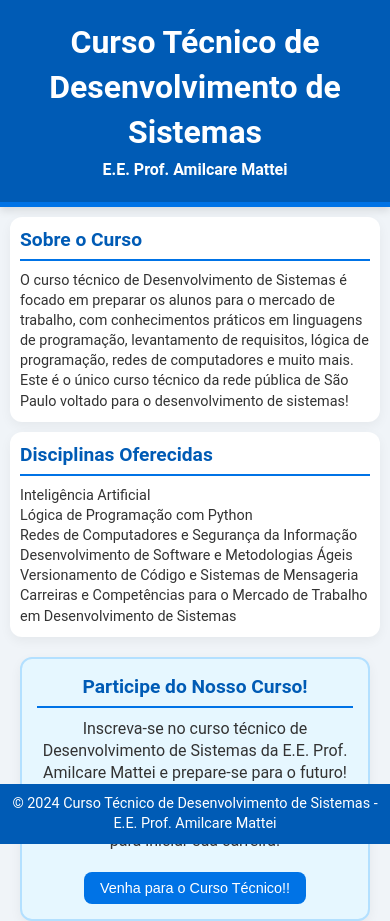
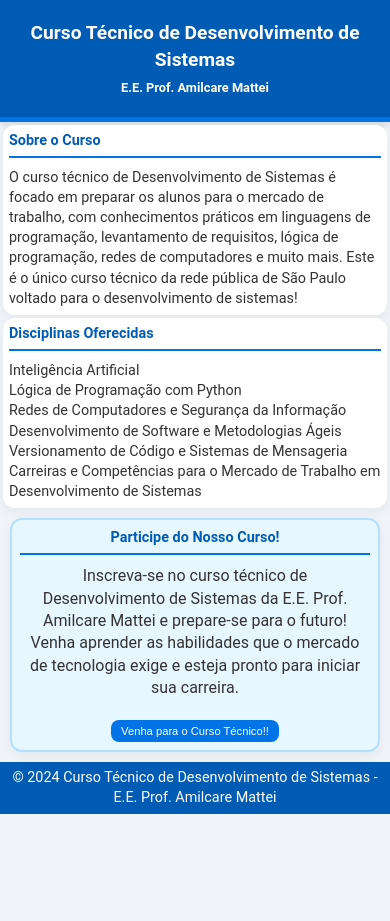
Before and after one commit to FelipeAlvesRodri/Curso, a plain HTML site: page index.html in a window 390 px wide. After the commit the page ends 844 px from the top, so only its background shows below. Drawn offline with Linux system fonts and the light colour scheme.

Commit message:
Deixando mais responsivo

```diff
--- a/curso.css
+++ b/curso.css
@@ -9,17 +9,13 @@ body {
     line-height: 1.4;
     background-color: #f0f4f8;
     color: #333;
-    height: 100vh;
-    /* O conteúdo vai ocupar 100% da altura da tela */
-    overflow: hidden;
-    /* Remove a rolagem */
+    min-height: 100vh;
 }
 
 header {
     background-color: #005bb5;
     color: white;
     padding: 20px;
-    /* Reduzido para economizar espaço */
     text-align: center;
     box-shadow: 0 4px 8px rgba(0, 0, 0, 0.1);
     border-bottom: 5px solid #0073e6;
@@ -27,20 +23,17 @@ header {
 
 header h1 {
     font-size: 2rem;
-    /* Reduzido */
     margin-bottom: 5px;
     font-weight: 700;
 }
 
 header h2 {
     font-size: 1rem;
-    /* Reduzido */
     font-weight: 300;
 }
 
 section {
     margin: 10px 10px;
-    /* Reduzido */
     padding: 10px;
     background-color: white;
     border-radius: 12px;
@@ -50,7 +43,6 @@ section {
 h3 {
     margin-bottom: 10px;
     font-size: 1.2rem;
-    /* Reduzido */
     color: #005bb5;
     border-bottom: 2px solid #0073e6;
     padding-bottom: 5px;
@@ -59,14 +51,8 @@ h3 {
 p,
 ul {
     font-size: 0.9rem;
-    /* Reduzido */
-
     list-style-type: none;
-    /* Remove os pontinhos */
     padding-left: 0;
-    /* Remove o recuo padrão da lista */
-
-
 }
 
 #chamada {
@@ -74,7 +60,6 @@ ul {
     text-align: center;
     background-color: #e6f7ff;
     padding: 15px;
-    /* Reduzido */
     border-radius: 12px;
     border: 2px solid #b3e0ff;
 }
@@ -105,7 +90,80 @@ footer {
     background-color: #005bb5;
     color: white;
     font-size: 0.9rem;
-    position: absolute;
+    position: relative;
     bottom: 0;
     width: 100%;
 }
+
+/* Tornar o layout responsivo */
+@media (max-width: 768px) {
+    header h1 {
+        font-size: 1.5rem;
+    }
+
+    header h2 {
+        font-size: 0.9rem;
+    }
+
+    section {
+        margin: 5px;
+        padding: 8px;
+    }
+
+    h3 {
+        font-size: 1rem;
+    }
+
+    #chamada {
+        padding: 10px;
+    }
+
+    #chamada button {
+        padding: 6px 12px;
+        font-size: 0.8rem;
+    }
+
+    footer {
+        padding: 8px;
+    }
+}
+
+/* Para telas menores que 480px */
+@media (max-width: 480px) {
+    header h1 {
+        font-size: 1.2rem;
+    }
+
+    header h2 {
+        font-size: 0.8rem;
+    }
+
+    section {
+        margin: 3px;
+        padding: 6px;
+    }
+
+    h3 {
+        font-size: 0.9rem;
+    }
+
+    #chamada {
+        padding: 8px;
+    }
+
+    #chamada button {
+        padding: 5px 10px;
+        font-size: 0.7rem;
+    }
+
+    footer {
+        padding: 6px;
+    }
+}
+
+@media screen   and (max-width: 800px) {
+    #chamada {
+        margin: 10px;
+    }
+
+}
```
